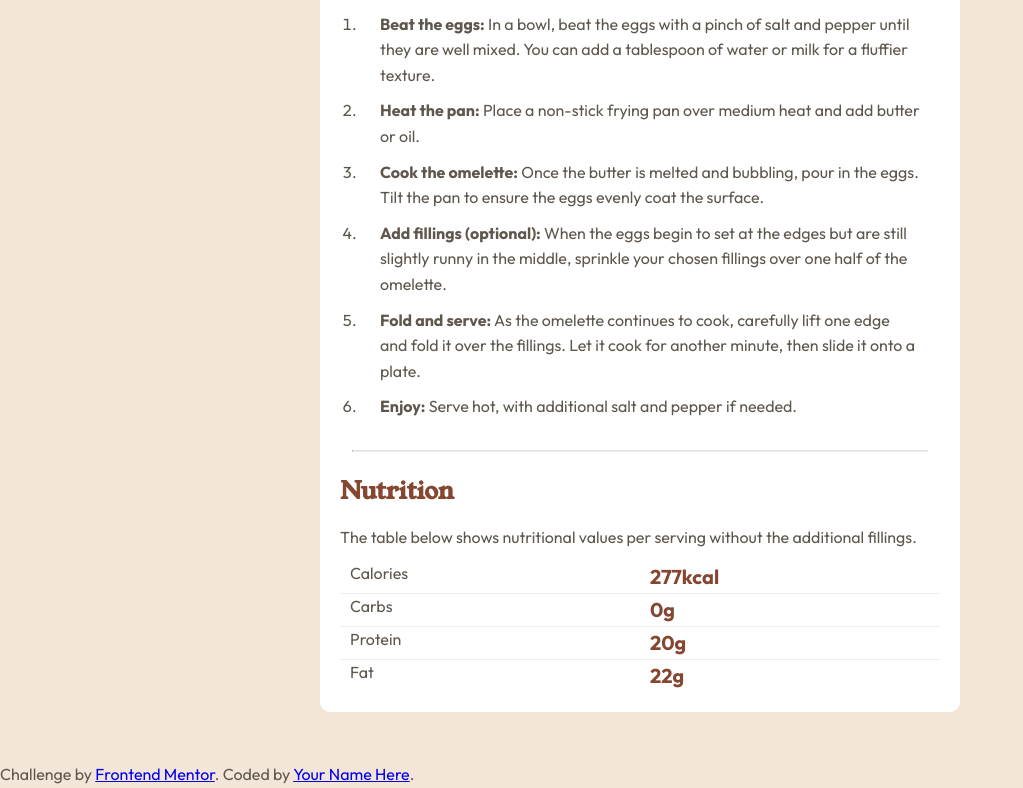
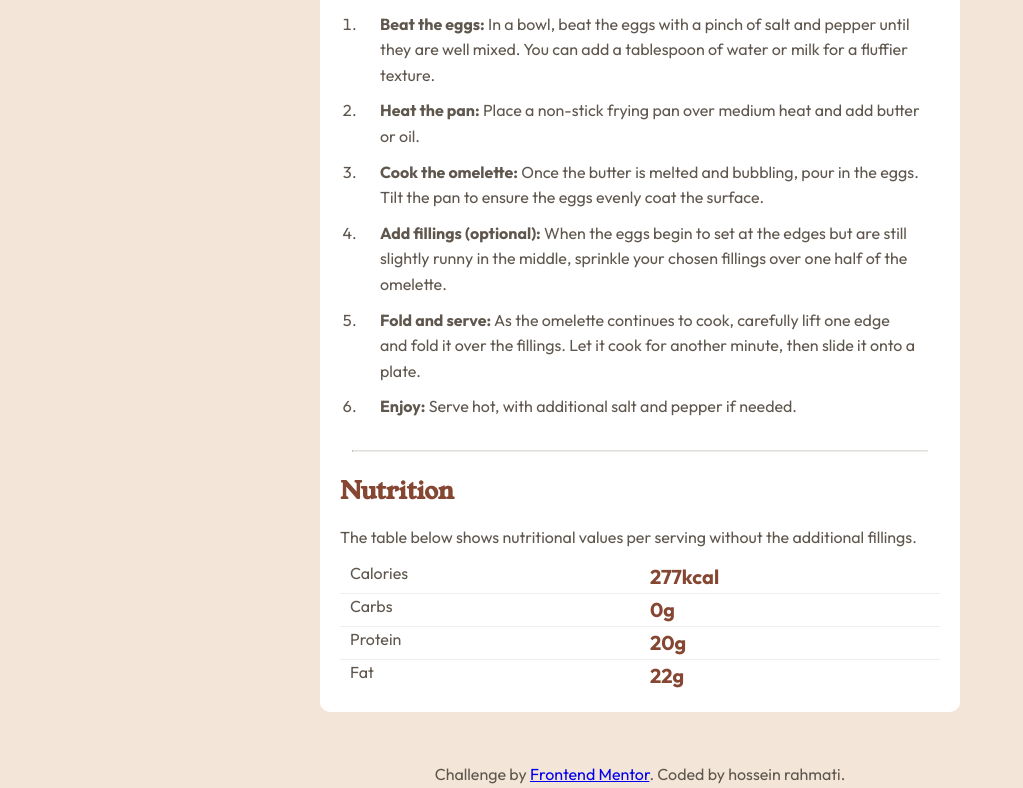
Before and after one commit to hossein-frontend/-1-Recipe-page-----frontendMentor, a plain HTML site: page index.html in a window 1280 px wide. Shown: the part 1079-1867 px from the top of the page, without its empty margins (0-1023 px from the left). Drawn offline with Linux system fonts and the light colour scheme.

Commit message:
fix copyright

```diff
--- a/index.html
+++ b/index.html
@@ -108,11 +108,11 @@
       </div>
     </div>
 
-    <div class="attribution">
+    <div class="attribution" style="text-align: center;">
       Challenge by
       <a href="https://www.frontendmentor.io?ref=challenge" target="_blank"
         >Frontend Mentor</a
-      >. Coded by <a href="#">Your Name Here</a>.
+      >. Coded by hossein rahmati</a>.
     </div>
   </body>
 </html>
```
